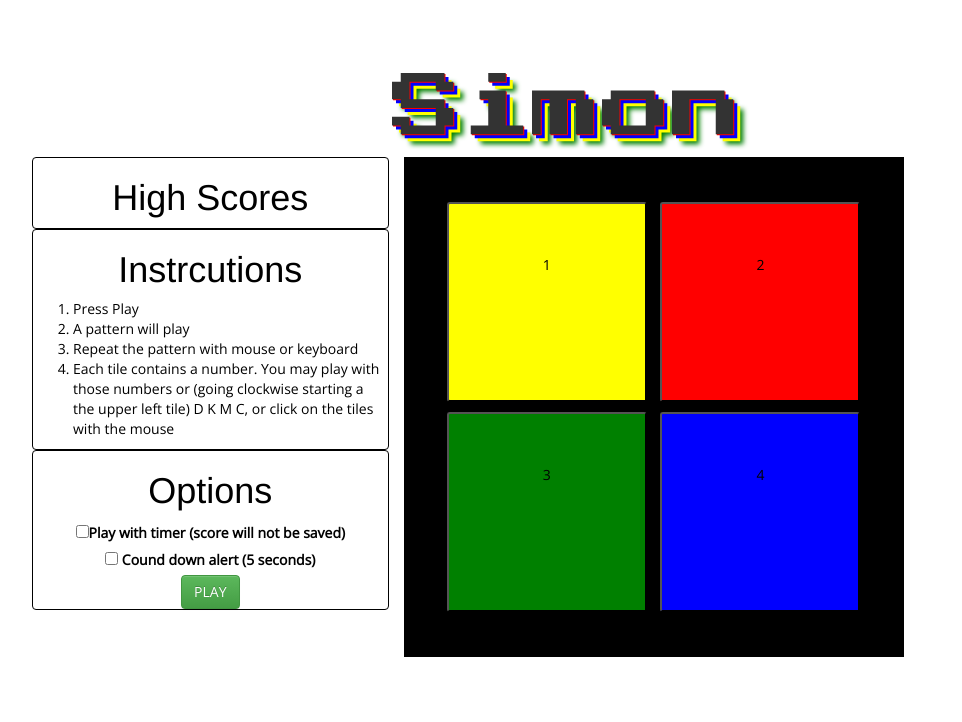
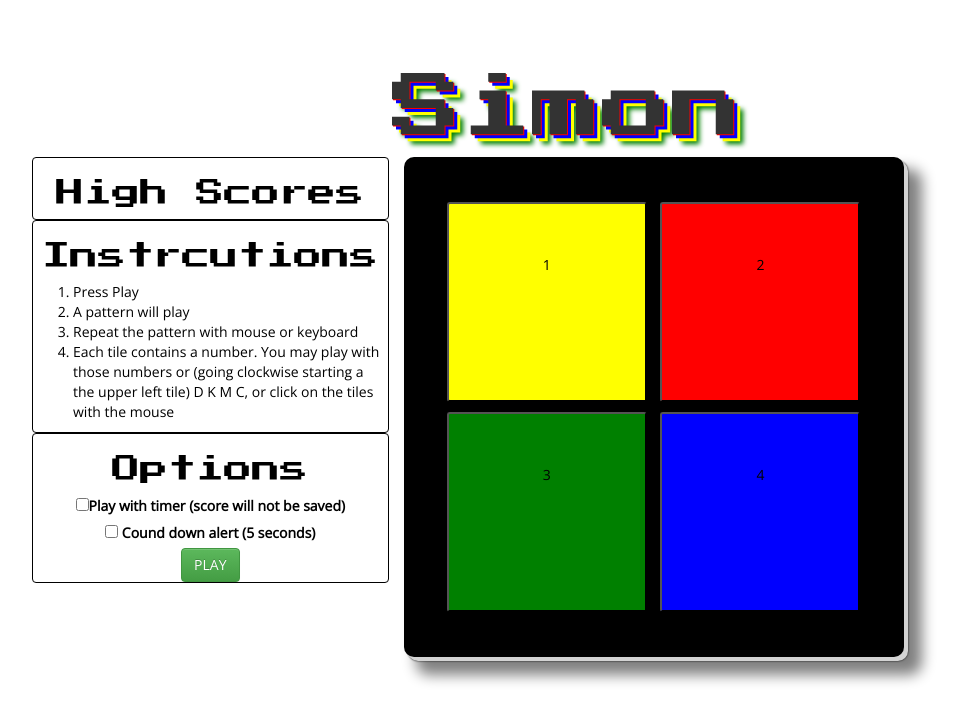
Before and after one commit to cmartinez84/simon, a plain HTML site: page index.html in a window 1280 px wide. Shown: the whole page, without its empty margins (73-1035 px from the left). Drawn offline with nearby package versions, Linux system fonts and the light colour scheme; no server answers.

Commit message:
add shadowing to text and game

```diff
--- a/css/mystyle.css
+++ b/css/mystyle.css
@@ -8,6 +8,11 @@ body{
     font-size: 5em !important;
     text-shadow: 1px 1px red, 4px 4px blue, 7px 7px yellow, 10px 10px 5px green;
 }
+h1{
+  font-family: 'Press Start 2P', cursive;
+  font-size: 2em;
+}
+
 .tile{
   margin: 5px;
   padding-bottom: 16.6% !important;
@@ -49,7 +54,14 @@ body{
     background: black;
     width: 500px;
     padding: 40px !important;
-}
+    box-shadow: 1px 1px lightgrey,
+    2px 2px lightgrey,
+    3px 3px lightgrey,
+    4px 4px lightgrey,
+    4px 4px  2px black,
+     15px 15px 14px 3px grey;
+    border-radius: 2%;
+  }
 .lit{
     box-shadow:
      inset 0 0 201px white,
```
